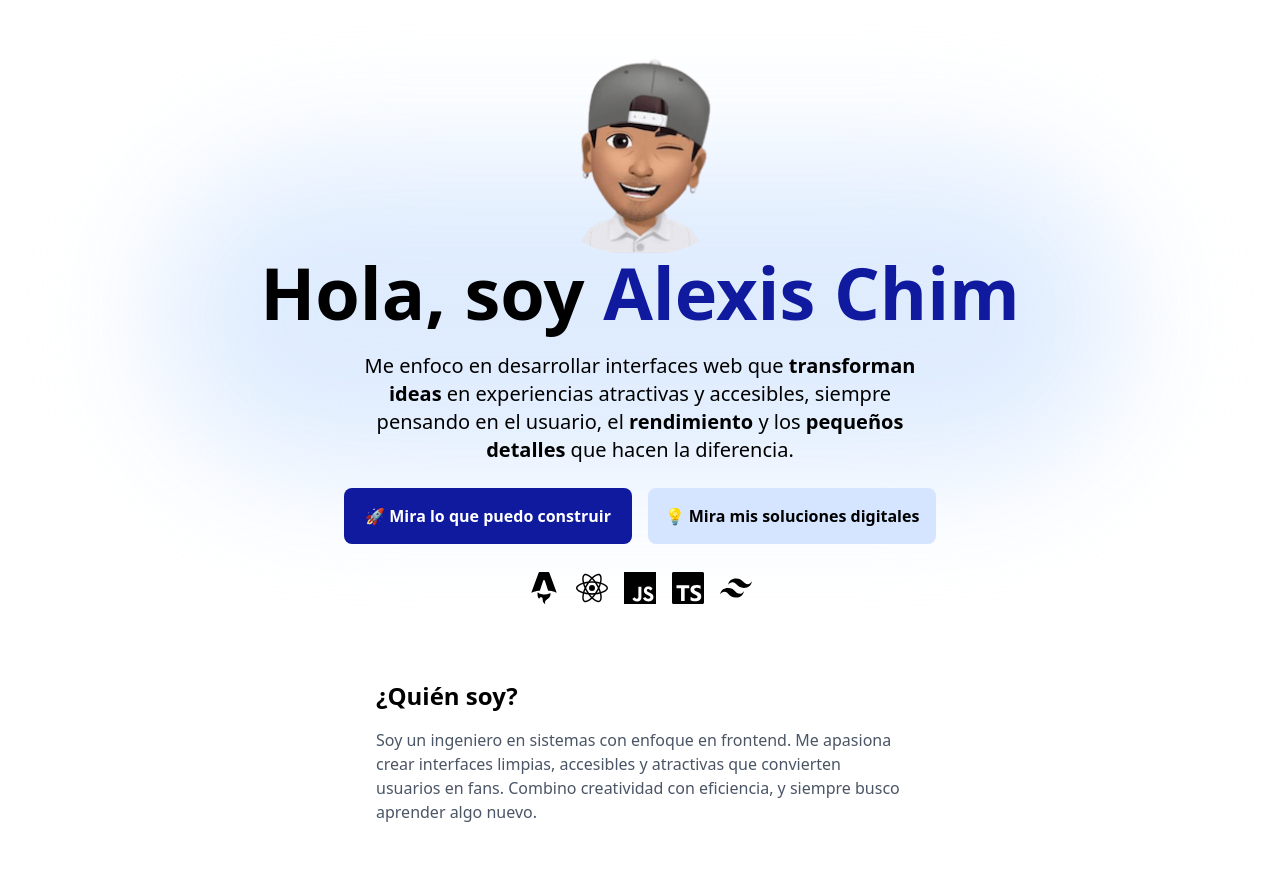
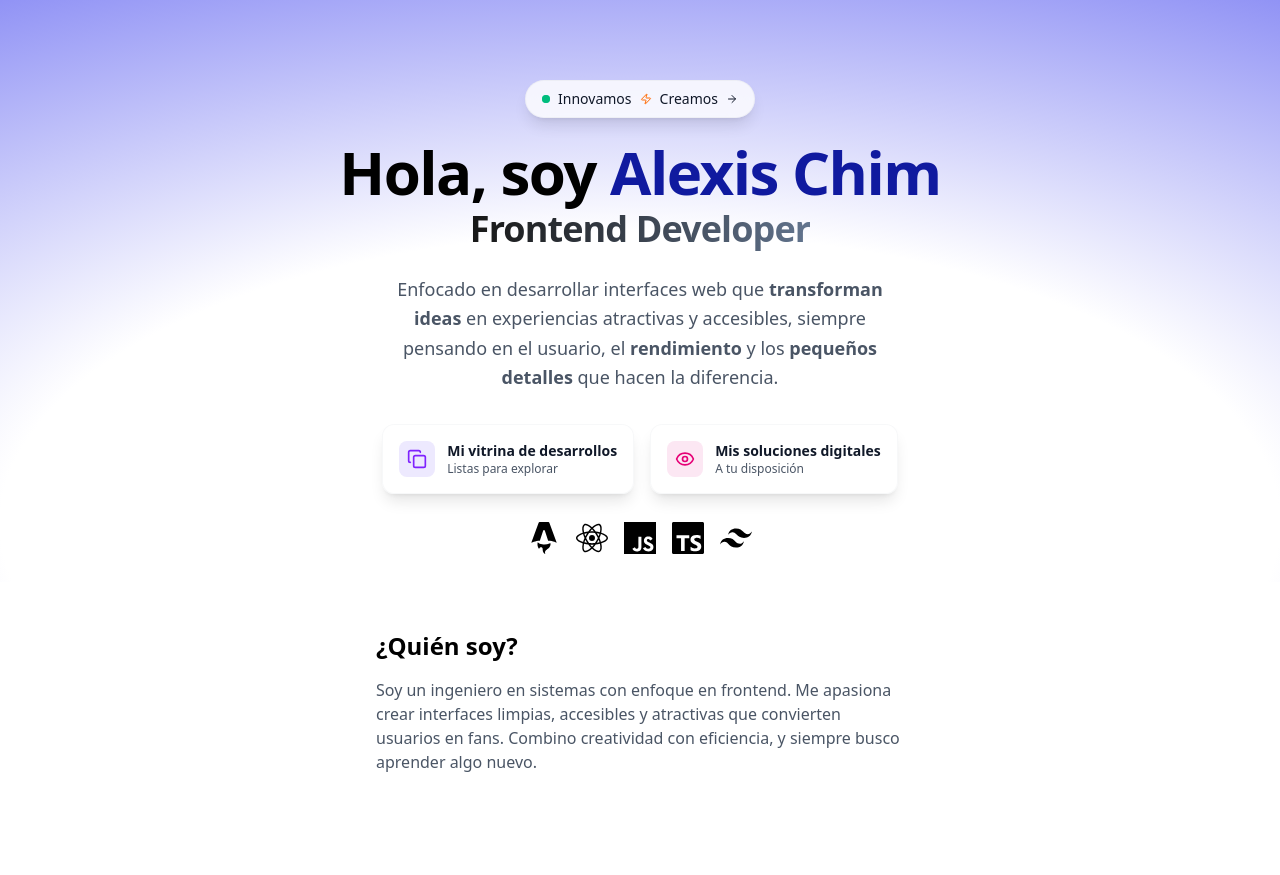
Before and after one commit to AlexisKcc8/portfolio-alexiscc, an Astro site: page / in a window 1280 px wide. Shown: the top 875 px of the page. Built offline with nearby package versions, Linux system fonts and the light colour scheme; Astro itself is replaced by a stand-in of ours.

Commit message:
style: update CardProject and Hero components for improved layout and styling; adjust Projects and Services sections for consistency

```diff
--- a/src/components/CardProject.astro
+++ b/src/components/CardProject.astro
@@ -12,7 +12,7 @@ const { nameProject, description, urlImg, urlRepo, urlLive } = project;
 >
   <div class="flex flex-col h-full">
     <picture
-      class="relative w-full bg-white rounded-2xl h-[25rem] phone-lg:h-[28rem] tablet:h-[32rem] laptop:h-[34rem] p-12 pb-0 mb-4"
+      class="relative w-full bg-alx-100 rounded-2xl h-[25rem] phone-lg:h-[28rem] tablet:h-[32rem] laptop:h-[34rem] p-12 pb-0 mb-4"
     >
       <Image
         src={urlImg}
@@ -30,16 +30,18 @@ const { nameProject, description, urlImg, urlRepo, urlLive } = project;
       class="flex flex-col justify-between flex-1 text-center tablet:text-start px-6 laptop:p-0 laptop:pr-4"
     >
       <div>
-        <h5 class="font-bold text-alx-950 text-2xl mb-2">{nameProject}</h5>
+        <h5 class="font-bold text-gold-hover text-2xl mb-2">{nameProject}</h5>
         <p class="text-gray-500 prose-sm">{description}</p>
       </div>
       <footer
         class="mt-4 flex justify-center items-center tablet:items-start tablet:justify-start gap-4"
       >
-        <LinkButton url={urlRepo} className="font-medium">💻Código</LinkButton>
+        <LinkButton url={urlRepo} className="font-medium bg-gold-hover"
+          >💻Código</LinkButton
+        >
         <LinkButton
           url={urlLive}
-          className="font-medium border border-alx-900 bg-transparent text-black"
+          className="font-medium border border-gold bg-transparent text-black"
         >
           🌐Demo
         </LinkButton>
--- a/src/components/Hero.astro
+++ b/src/components/Hero.astro
@@ -6,42 +6,146 @@ const iconTools = ["astro", "react", "javascript", "typescript", "tailwindcss"];
 ---
 
 <section
-  class="relative flex flex-col justify-center items-center text-center px-12"
+  class="relative pt-20 flex flex-col justify-center items-center text-center px-8"
 >
   <div
-    class="absolute w-3/4 h-1/2 bg-blue-100 rounded-full blur-3xl opacity-90 -z-10"
+    class="absolute inset-0 -z-10"
+    style={{
+      background:
+        "radial-gradient(125% 125% at 50% 90%, #fff 40%, #6366f1 100%)",
+    }}
   >
   </div>
-  <Image
+  <!-- <Image
     src={Avatar}
     alt="logo Servitec"
     class="w-58 h-58 object-cover object-center laptop:w-64 laptop:h-64 rounded-full"
     data-aos="fade-up"
-  />
-  <h1 class="text-5xl prose font-bold mb-6 tablet:text-7xl desktop:text-7xl">
+  /> -->
+  <span
+    data-slot="badge"
+    class="inline-flex items-center justify-center font-medium w-fit whitespace-nowrap shrink-0 [&>svg]:size-3 [&>svg]:pointer-events-none focus-visible:border-ring focus-visible:ring-ring/50 focus-visible:ring-[3px] aria-invalid:ring-destructive/20 dark:aria-invalid:ring-destructive/40 aria-invalid:border-destructive overflow-hidden [a&]:hover:bg-secondary/90 gap-2 py-2 px-3 sm:px-4 text-xs sm:text-sm rounded-full shadow-lg backdrop-blur-md transition-all duration-300 border bg-white/80 border-gray-200/50 text-gray-900 hover:bg-white/90"
+    ><div class="relative flex h-2 w-2">
+      <span
+        class="animate-ping absolute inline-flex h-full w-full rounded-full bg-emerald-400 opacity-75"
+      ></span><span
+        class="relative inline-flex rounded-full h-2 w-2 bg-emerald-500"></span>
+    </div><span class="font-medium">Innovamos</span><svg
+      xmlns="http://www.w3.org/2000/svg"
+      width="24"
+      height="24"
+      viewBox="0 0 24 24"
+      fill="none"
+      stroke="currentColor"
+      stroke-width="2"
+      stroke-linecap="round"
+      stroke-linejoin="round"
+      class="lucide lucide-zap h-3 w-3 text-orange-500"
+      aria-hidden="true"
+      ><path
+        d="M4 14a1 1 0 0 1-.78-1.63l9.9-10.2a.5.5 0 0 1 .86.46l-1.92 6.02A1 1 0 0 0 13 10h7a1 1 0 0 1 .78 1.63l-9.9 10.2a.5.5 0 0 1-.86-.46l1.92-6.02A1 1 0 0 0 11 14z"
+      ></path></svg
+    ><span class="hidden sm:inline-flex items-center">Creamos</span><svg
+      xmlns="http://www.w3.org/2000/svg"
+      width="24"
+      height="24"
+      viewBox="0 0 24 24"
+      fill="none"
+      stroke="currentColor"
+      stroke-width="2"
+      stroke-linecap="round"
+      stroke-linejoin="round"
+      class="lucide lucide-arrow-right h-3 w-3"
+      aria-hidden="true"
+      ><path d="M5 12h14"></path><path d="m12 5 7 7-7 7"></path></svg
+    ></span
+  >
+  <h1
+    class="text-3xl prose tablet:text-4xl desktop:text-6xl font-bold tracking-tight mt-6 mb-1"
+  >
     Hola, soy <span class="text-alx-900">Alexis Chim</span><br />
   </h1>
-  <p class="text-base text-black mb-6 tablet:text-xl desktop:max-w-[50%]">
-    Me enfoco en desarrollar interfaces web que <strong
-      >transforman ideas</strong
+  <h2
+    class="mb-6 text-2xl sm:text-3xl md:text-4xl lg:text-4xl font-bold tracking-tight"
+  >
+    <span
+      class="bg-gradient-to-r bg-[200%_auto] bg-clip-text leading-tight text-transparent transition-all duration-300 from-neutral-900 via-slate-500 to-neutral-500"
+      >Frontend Developer</span
+    >
+  </h2>
+  <p
+    class="text-base sm:text-lg mb-6 sm:mb-8 max-w-lg mx-auto leading-relaxed transition-colors duration-300 px-4 sm:px-0 text-gray-600"
+  >
+    Enfocado en desarrollar interfaces web que <strong>transforman ideas</strong
     > en experiencias atractivas y accesibles, siempre pensando en el usuario, el
     <strong>rendimiento</strong> y los <strong>pequeños detalles</strong> que hacen
     la diferencia.
   </p>
+
   <div
-    class="flex flex-col gap-4 w-full tablet:flex-row tablet:w-4/5 laptop:w-1/2"
+    class="flex flex-col justify-center items-center gap-4 w-full px-10 tablet:px-8 tablet:flex-row tablet:w-4/5 laptop:w-1/2"
   >
     <a
       href="#projects"
-      class="bg-alx-900 text-white w-full font-semibold px-2 py-4 rounded-[.5rem] hover:bg-alx-600 transition"
+      class="flex items-center gap-3 p-3 sm:p-4 rounded-xl shadow-lg backdrop-blur-md transition-all duration-300 border w-full sm:w-auto bg-white/70 border-gray-200/30 hover:bg-white/80"
     >
-      🚀 Mira lo que puedo construir
+      <div class="p-2 rounded-lg transition-colors duration-300 bg-violet-100">
+        <svg
+          xmlns="http://www.w3.org/2000/svg"
+          width="24"
+          height="24"
+          viewBox="0 0 24 24"
+          fill="none"
+          stroke="currentColor"
+          stroke-width="2"
+          stroke-linecap="round"
+          stroke-linejoin="round"
+          class="lucide lucide-copy h-4 sm:h-5 w-4 sm:w-5 transition-colors duration-300 text-violet-600"
+          aria-hidden="true"
+          ><rect width="14" height="14" x="8" y="8" rx="2" ry="2"></rect><path
+            d="M4 16c-1.1 0-2-.9-2-2V4c0-1.1.9-2 2-2h10c1.1 0 2 .9 2 2"
+          ></path></svg
+        >
+      </div><div class="text-left">
+        <h3
+          class="font-semibold text-sm transition-colors duration-300 text-gray-900"
+        >
+          Mi vitrina de desarrollos
+        </h3><p class="text-xs transition-colors duration-300 text-gray-600">
+          Listas para explorar
+        </p>
+      </div>
     </a>
     <a
       href="#services"
-      class="bg-alx-100 text-black w-full font-semibold px-2 py-4 rounded-[.5rem] hover:bg-alx-300 transition"
+      class="flex z-20 items-center gap-3 p-3 sm:p-4 rounded-xl shadow-lg backdrop-blur-md transition-all duration-300 border w-full sm:w-auto bg-white/70 border-gray-200/30 hover:bg-white/80"
     >
-      💡 Mira mis soluciones digitales
+      <div class="p-2 rounded-lg transition-colors duration-300 bg-pink-100">
+        <svg
+          xmlns="http://www.w3.org/2000/svg"
+          width="24"
+          height="24"
+          viewBox="0 0 24 24"
+          fill="none"
+          stroke="currentColor"
+          stroke-width="2"
+          stroke-linecap="round"
+          stroke-linejoin="round"
+          class="lucide lucide-eye h-4 sm:h-5 w-4 sm:w-5 transition-colors duration-300 text-pink-600"
+          aria-hidden="true"
+          ><path
+            d="M2.062 12.348a1 1 0 0 1 0-.696 10.75 10.75 0 0 1 19.876 0 1 1 0 0 1 0 .696 10.75 10.75 0 0 1-19.876 0"
+          ></path><circle cx="12" cy="12" r="3"></circle></svg
+        >
+      </div><div class="text-left">
+        <h3
+          class="font-semibold text-sm transition-colors duration-300 text-gray-900"
+        >
+          Mis soluciones digitales
+        </h3><p class="text-xs transition-colors duration-300 text-gray-600">
+          A tu disposición
+        </p>
+      </div>
     </a>
   </div>
   <footer class="my-7 flex justify-center items-center gap-4">
--- a/src/components/Projects.astro
+++ b/src/components/Projects.astro
@@ -4,7 +4,7 @@ import Carousel from "./Carousel.astro";
 import CardProject from "./CardProject.astro";
 ---
 
-<section id="projects" class="bg-[#f5f5f7] pt-10 pb-4">
+<section id="projects" class="min-h-screen snap-start bg-white pt-10 pb-4">
   <header class="px-4 mx-auto max-w-[90%] laptop:max-w-4/5">
     <h2 class="text-4xl font-bold text-start mb-3">
       ⌨️ Mi vitrina de desarrollos
--- a/src/components/Services.astro
+++ b/src/components/Services.astro
@@ -6,7 +6,7 @@ import { twMerge } from "tailwind-merge";
 
 <section
   id="services"
-  class="px-4 py-16 bg-white mx-auto max-w-[90%] laptop:max-w-4/5"
+  class="min-h-screen snap-start px-4 py-16 bg-white mx-auto max-w-[90%] laptop:max-w-4/5"
 >
   <h2 class="text-4xl font-bold text-start mb-3">
     💼 Servicios que impulsan tu presencia online
@@ -58,7 +58,7 @@ import { twMerge } from "tailwind-merge";
   </div>
 </section>
 
-<section class="px-6 py-12 bg-gray-50">
+<!-- <section class="px-6 py-12 bg-gray-50">
   <h2 class="text-2xl font-bold mb-8 text-center">
     ¿Listo para llevar tu proyecto al siguiente nivel?
   </h2>
@@ -70,4 +70,4 @@ import { twMerge } from "tailwind-merge";
       🚀 ¡Hablemos!
     </a>
   </div>
-</section>
+</section> -->
--- a/src/layouts/Layout.astro
+++ b/src/layouts/Layout.astro
@@ -8,7 +8,9 @@
     <title>Alexis Chim: Web Developer</title>
   </head>
   <body>
-    <slot />
+    <main class="scroll-smooth relative">
+      <slot />
+    </main>
   </body>
 </html>
 
```
